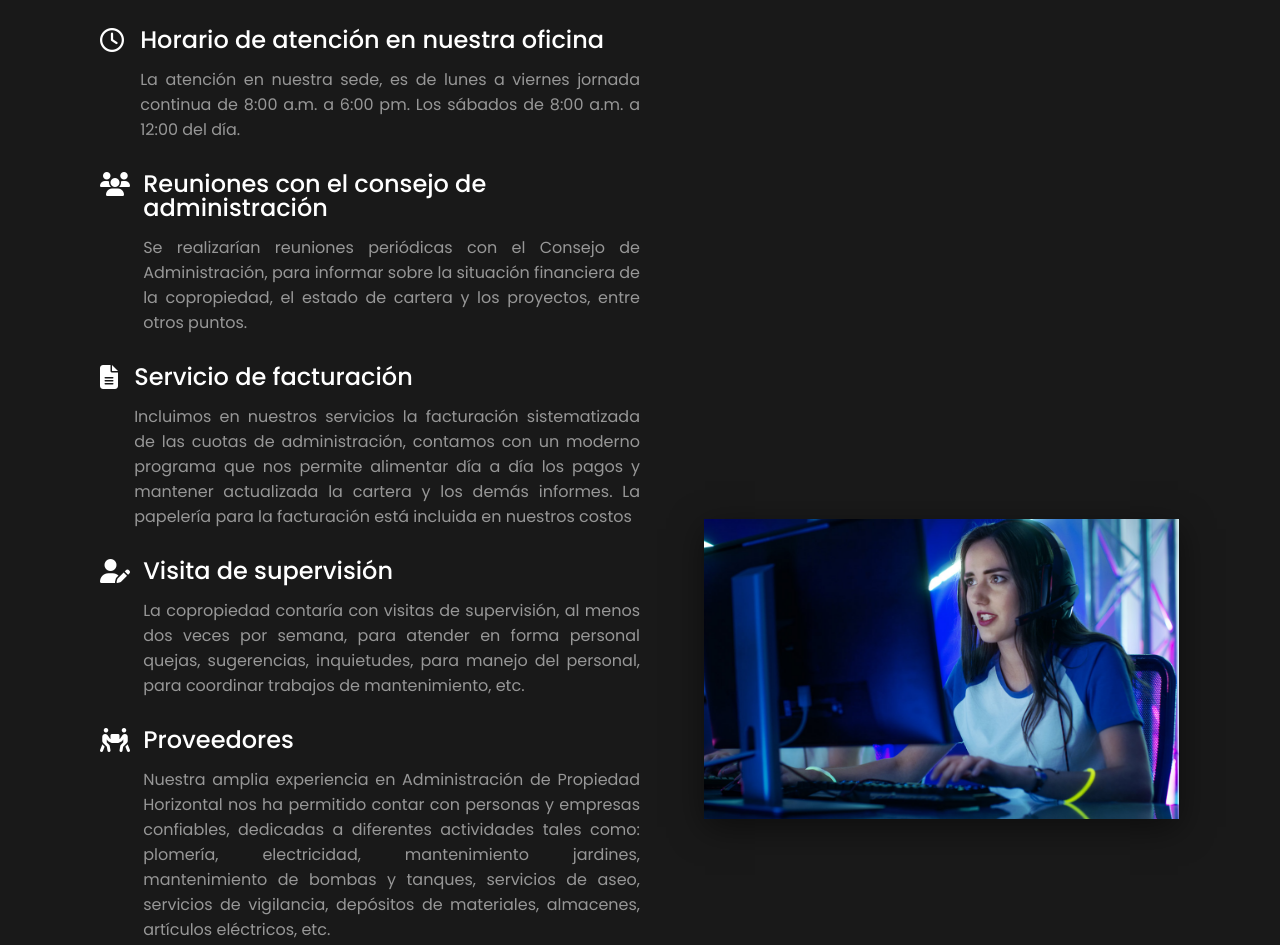
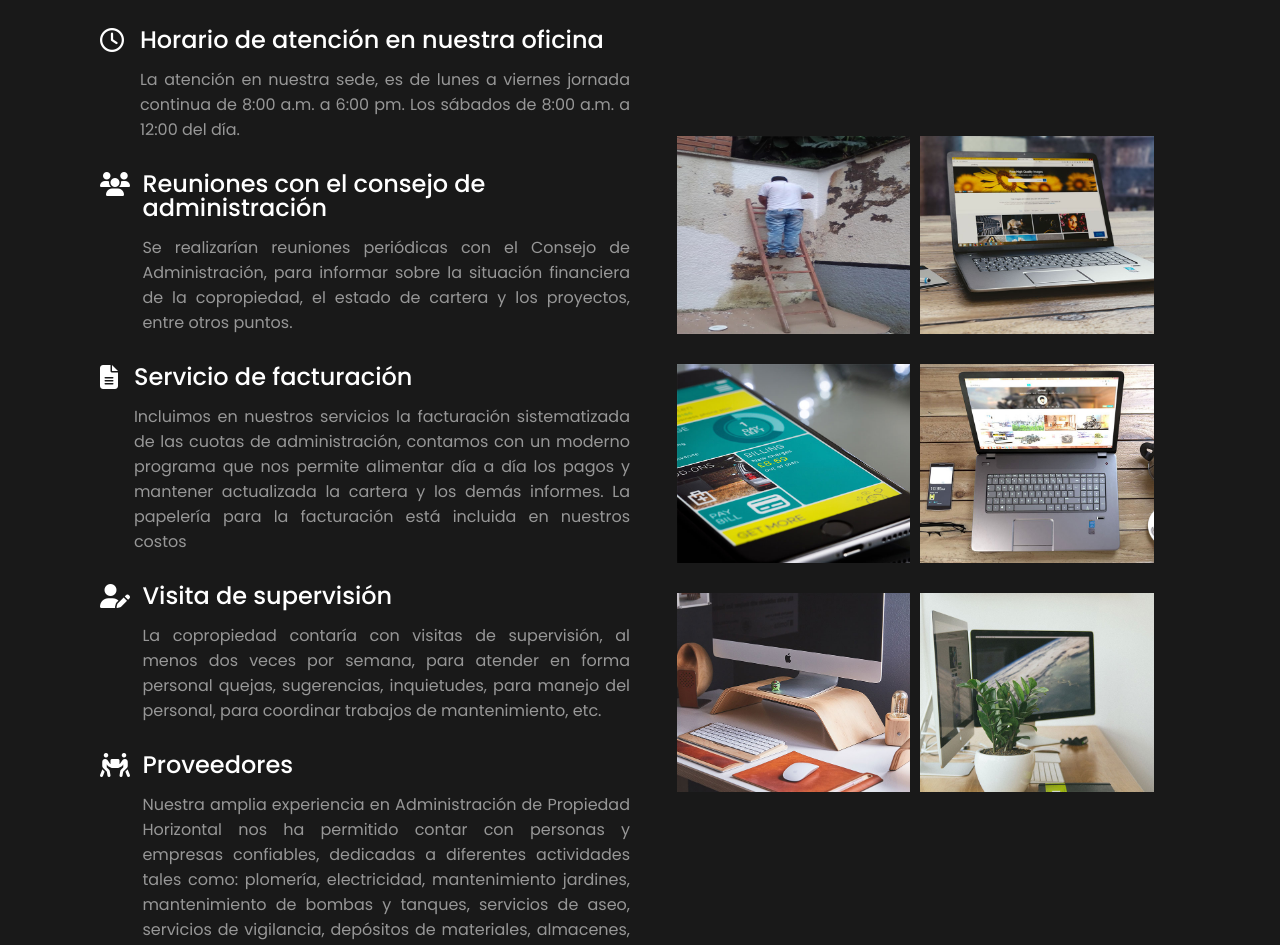
Before and after one commit to CristianP50/Pagina-administraci-n, a plain HTML site: page index.html in a window 1280 px wide. Shown: the part 2840-3785 px from the top of the page. Drawn offline with Linux system fonts and the light colour scheme.

Commit message:
actualización

```diff
--- a/css/main.css
+++ b/css/main.css
@@ -443,8 +443,6 @@ body{
 .main .info-extra .contenedor{
     display: flex;
     flex-direction: row;
-    flex-wrap: wrap;
-    align-items: center;
 }
 
 .main .info-extra .contenedor .info{
@@ -507,13 +505,12 @@ body{
 }
 
 .main .info-extra .contenedor .foto{
-    width: 44%;
-    height: 300px;
-    box-shadow: 0px 9px 32px -1px rgba(0, 0, 0, 0.5);
-    background-image: url(../img/info-foto.jpg);
+    width: 50%;
+    height: 700px;
     background-position: center;
     background-size: cover;
-    margin-left: 64px;
+    margin-left: 20px;
+
 }
 
 /* --contacto--- */
--- a/index.html
+++ b/index.html
@@ -283,6 +283,35 @@
 
                         </div>
                         <div class="foto">
+                            <section class="proyectos" id="proyectos" style="background: none;">
+                                <div class="contenedor">
+                                    <div class="galeria-proyectos" style="width: 100%; border: none;">
+                                        <div class="proyecto" style="width: 49%; margin-bottom: 30px;">
+                                            <img src="img/trabajo1.jpg" alt="proyecto" class="imagen-proyecto">
+                                        </div>
+
+                                        <div class="proyecto" style="width: 49%; margin-bottom: 30px;">
+                                            <img src="img/proyecto2.jpg" alt="proyecto" class="imagen-proyecto">
+                                        </div>
+
+                                        <div class="proyecto" style="width: 49%; margin-bottom: 30px;">
+                                            <img src="img/proyecto3.jpg" alt="proyecto" class="imagen-proyecto">
+                                        </div>
+
+                                        <div class="proyecto" style="width: 49%; margin-bottom: 30px;">
+                                            <img src="img/proyecto4.jpg" alt="proyecto" class="imagen-proyecto">
+                                        </div>
+
+                                        <div class="proyecto" style="width: 49%; margin-bottom: 30px;">
+                                            <img src="img/proyecto5.jpg" alt="proyecto" class="imagen-proyecto">
+                                        </div>
+
+                                        <div class="proyecto" style="width: 49%; margin-bottom: 30px;">
+                                            <img src="img/proyecto6.jpg" alt="proyecto" class="imagen-proyecto">
+                                        </div>
+                                    </div>
+                                </div>
+                            </section>
                         </div>
                     </div>
                 </section>
```
Also changed, not shown: img/edificio1.jpg (deleted), img/icono.png (deleted), img/info-foto.jpg (deleted), img/trabajo1.jpg (added).
